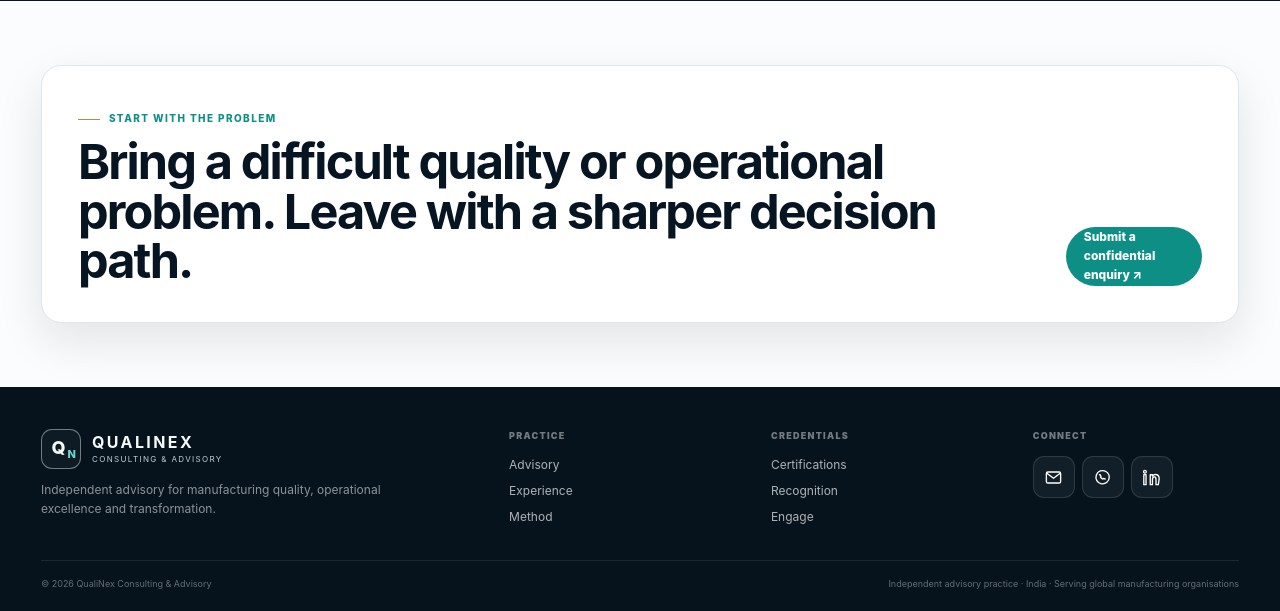
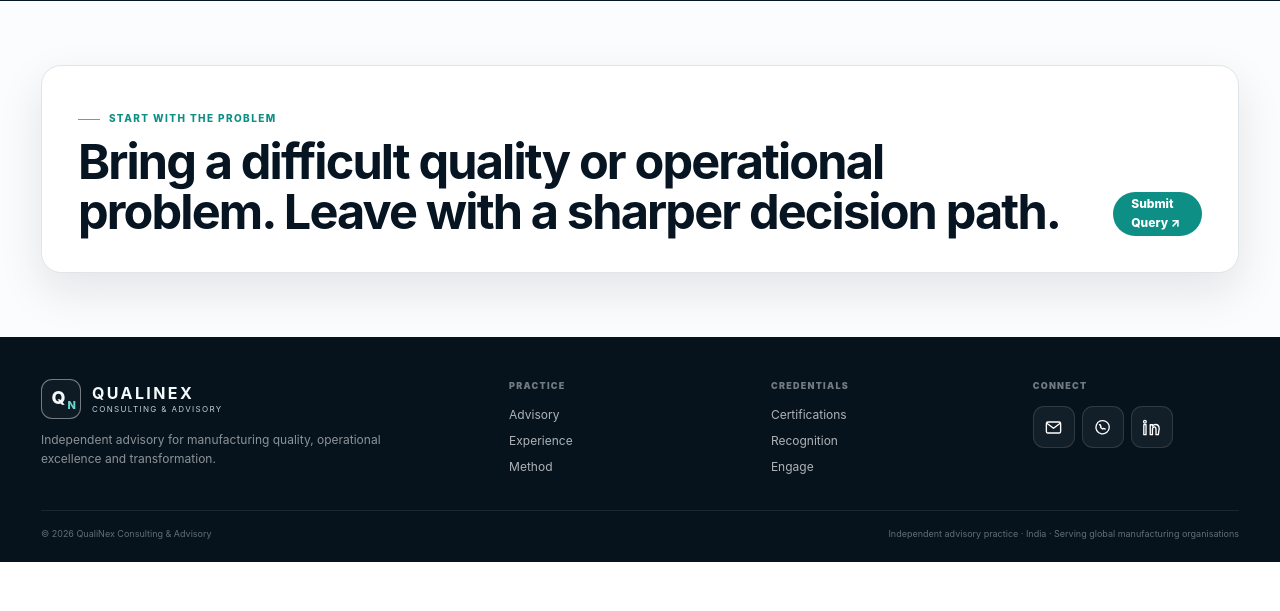
Before and after one commit to rajatksen/QualiNex_Consulting_Advisory_Django_V2_1, a Django app: page / in a window 1280 px wide. Shown: the part 3629-4240 px from the top of the page. After the commit the page ends 4191 px from the top, so only its background shows below. Run offline with Django 5.2, Linux system fonts and the light colour scheme.

Commit message:
Change enquiry button text to Submit Query

```diff
--- a/practice/templates/practice/home.html
+++ b/practice/templates/practice/home.html
@@ -37,5 +37,5 @@
 </div>
 </section>
 <section class="section navy"><div class="container"><div class="section-head white"><span class="eyebrow"><i></i> SELECTED IMPACT</span><h2>Outcomes that can be measured in the factory.</h2></div><div class="impact-grid"><div><b>96%</b><span>customer complaint reduction</span><small>Quality transformation &amp; preventive controls</small></div><div><b>70%</b><span>COPQ reduction</span><small>Lean Six Sigma &amp; process improvement</small></div><div><b>~40%</b><span>waste reduction</span><small>Structured improvement initiatives</small></div><div><b>55+</b><span>improvement projects</span><small>Productivity &amp; process capability</small></div><div><b>200+</b><span>professionals led</span><small>Quality, Manufacturing, Engineering &amp; Operations</small></div><div><b>320+</b><span>professionals trained</span><small>PFMEA, QRCI &amp; advanced quality systems</small></div></div><a class="text-link" href="{% url 'experience' %}">See the experience and evidence →</a></div></section>
-<section class="section"><div class="container callout"><div><span class="eyebrow dark"><i></i> START WITH THE PROBLEM</span><h2>Bring a difficult quality or operational problem. Leave with a sharper decision path.</h2></div><a class="button primary" href="{% url 'contact' %}">Submit a confidential enquiry ↗</a></div></section>
+<section class="section"><div class="container callout"><div><span class="eyebrow dark"><i></i> START WITH THE PROBLEM</span><h2>Bring a difficult quality or operational problem. Leave with a sharper decision path.</h2></div><a class="button primary" href="{% url 'contact' %}">Submit Query ↗</a></div></section>
 {% endblock %}
```
